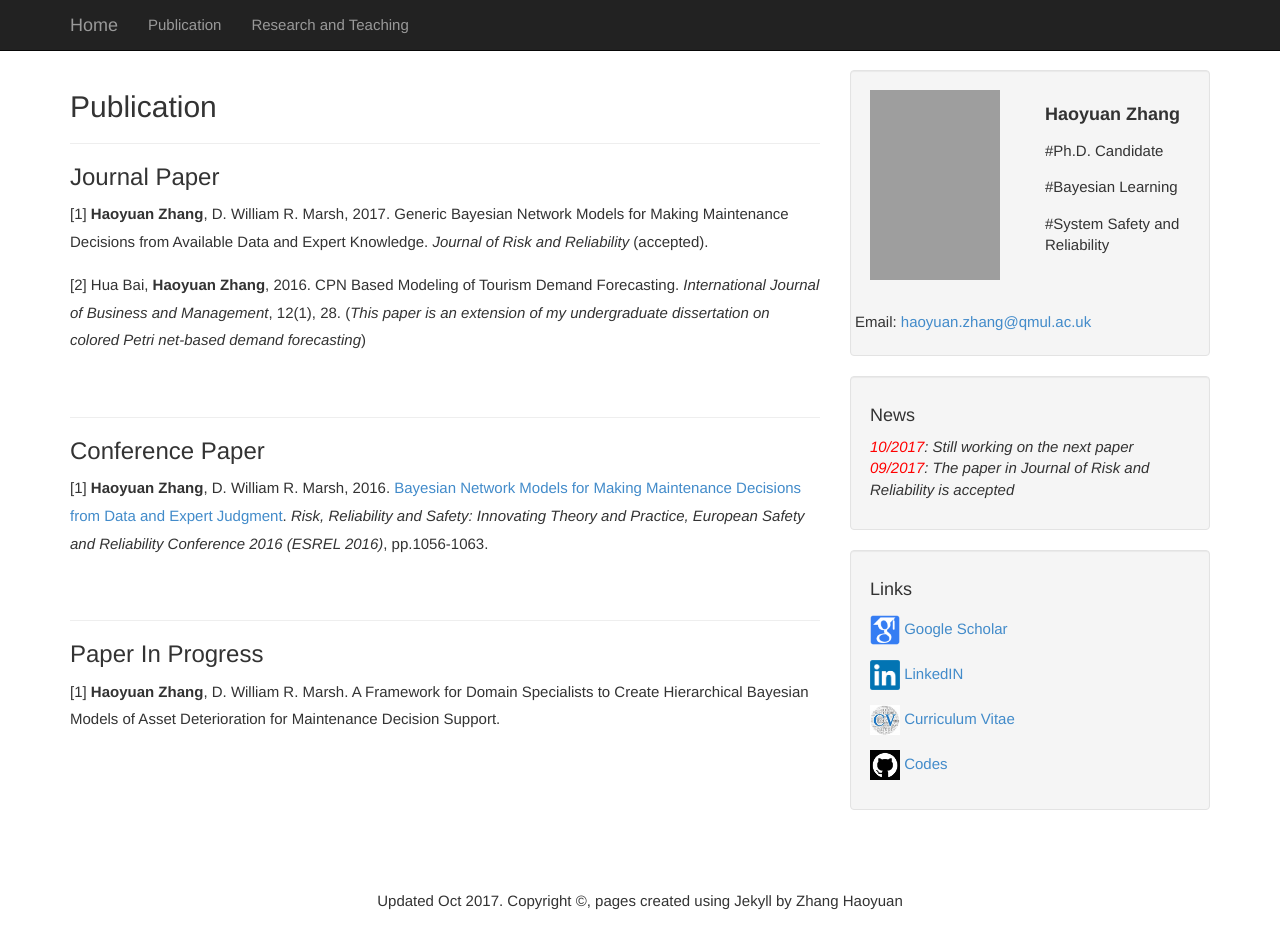
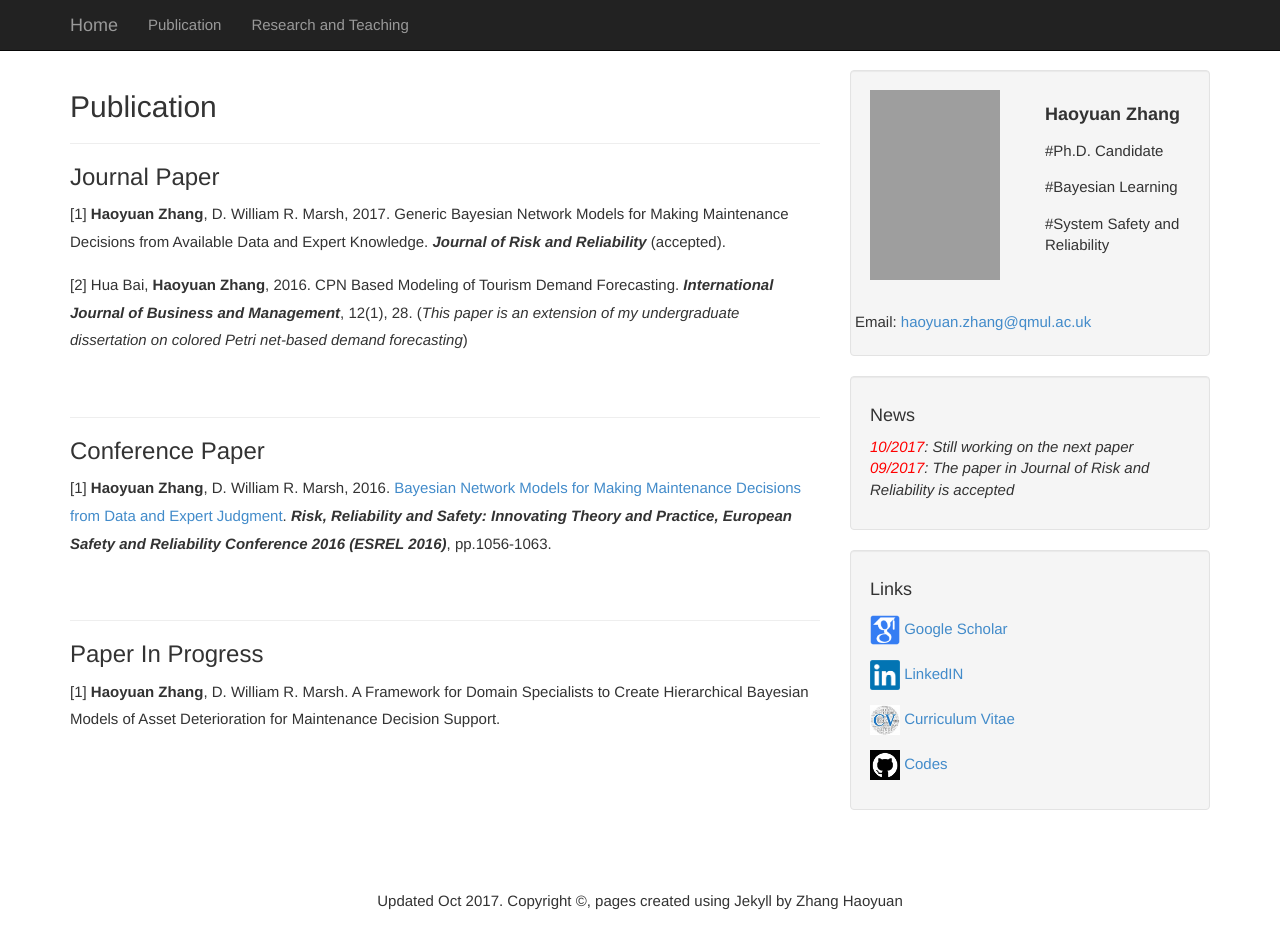
Before and after one commit to july0905/haoyuanzhang1990.github.io, a Jekyll site: the page built from pub.md, in a window 1280 px wide and 961 px high. Shown: the top 949 px of the window. Built offline with Jekyll 4.4.1, drawn with Linux system fonts in a browser that asks for light colours; grey boxes are pictures that could not be loaded.

Commit message:
Update pub.md

```diff
--- a/pub.md
+++ b/pub.md
@@ -7,9 +7,9 @@ title: "Publication"
 <h2>Publication</h2>
 <hr>
 <h3> Journal Paper</h3>
-[1] <b>Haoyuan Zhang</b>, D. William R. Marsh, 2017. Generic Bayesian Network Models for Making Maintenance Decisions from Available Data and Expert Knowledge. <i>Journal of Risk and Reliability</i> (accepted).
+[1] <b>Haoyuan Zhang</b>, D. William R. Marsh, 2017. Generic Bayesian Network Models for Making Maintenance Decisions from Available Data and Expert Knowledge. <i><b>Journal of Risk and Reliability</b></i> (accepted).
 
-<p>[2] Hua Bai, <b>Haoyuan Zhang</b>, 2016. CPN Based Modeling of Tourism Demand Forecasting. <i>International Journal of Business and Management</i>, 12(1), 28. (<i>This paper is an extension of my undergraduate dissertation on colored Petri net-based demand forecasting</i>)</p>
+<p>[2] Hua Bai, <b>Haoyuan Zhang</b>, 2016. CPN Based Modeling of Tourism Demand Forecasting. <i><b>International Journal of Business and Management</b></i>, 12(1), 28. (<i>This paper is an extension of my undergraduate dissertation on colored Petri net-based demand forecasting</i>)</p>
 
 
 <p> &nbsp;</p>
@@ -17,8 +17,8 @@ title: "Publication"
 <hr>
 
 <h3>Conference Paper</h3>
-[1] <b>Haoyuan Zhang</b>, D. William R. Marsh, 2016. <a href="https://qmro.qmul.ac.uk/xmlui/bitstream/handle/123456789/13065/Marsh%20Bayesian%20Network%20Models%20for%20Making%202016%20Accepted.pdf?sequence=1">Bayesian Network Models for Making Maintenance Decisions from Data and Expert Judgment</a>. <i>
-Risk, Reliability and Safety: Innovating Theory and Practice, European Safety and Reliability Conference 2016 (ESREL 2016)</i>, pp.1056-1063.
+[1] <b>Haoyuan Zhang</b>, D. William R. Marsh, 2016. <a href="https://qmro.qmul.ac.uk/xmlui/bitstream/handle/123456789/13065/Marsh%20Bayesian%20Network%20Models%20for%20Making%202016%20Accepted.pdf?sequence=1">Bayesian Network Models for Making Maintenance Decisions from Data and Expert Judgment</a>. <i><b>
+Risk, Reliability and Safety: Innovating Theory and Practice, European Safety and Reliability Conference 2016 (ESREL 2016)</b></i>, pp.1056-1063.
 <p> &nbsp;</p>
 
 
```
